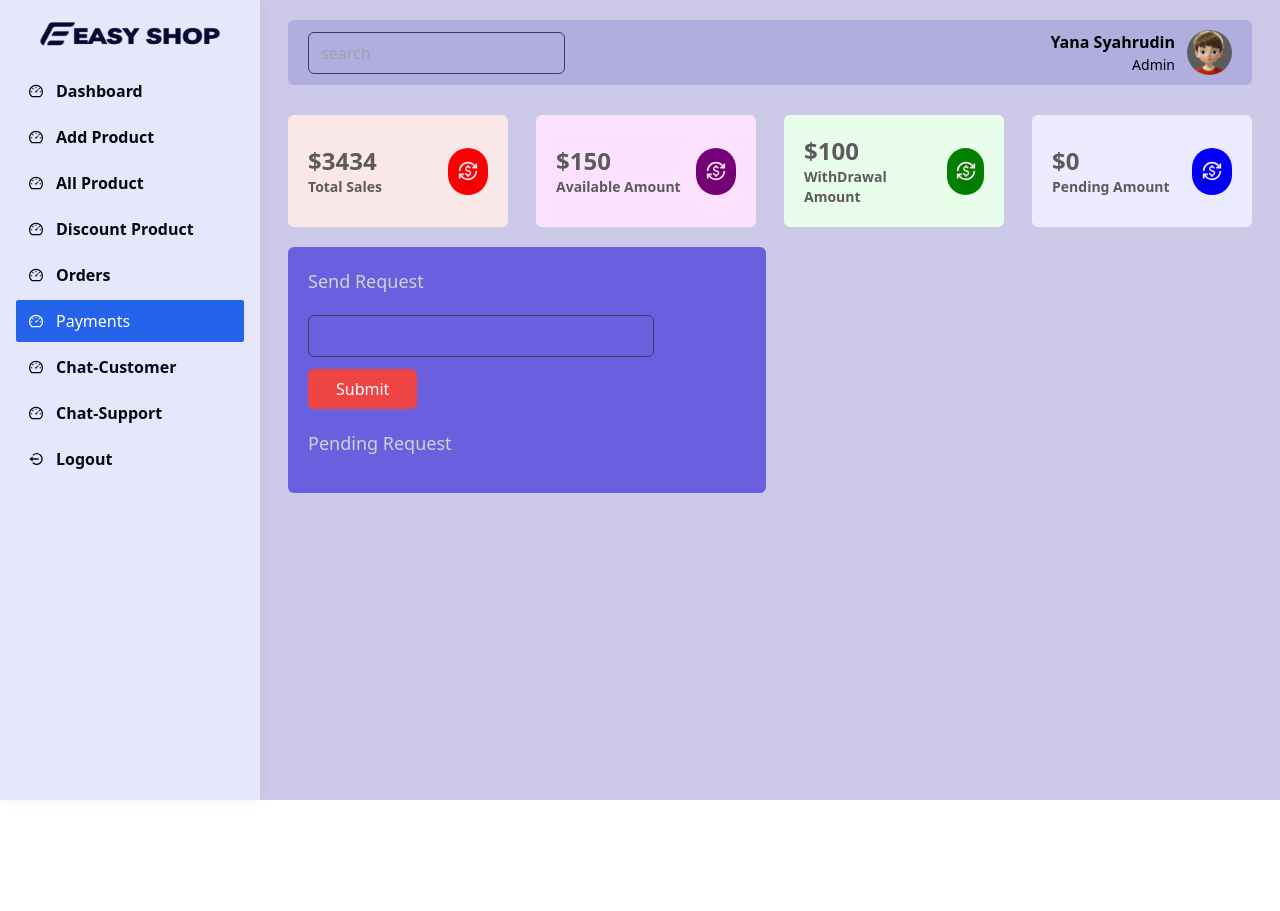
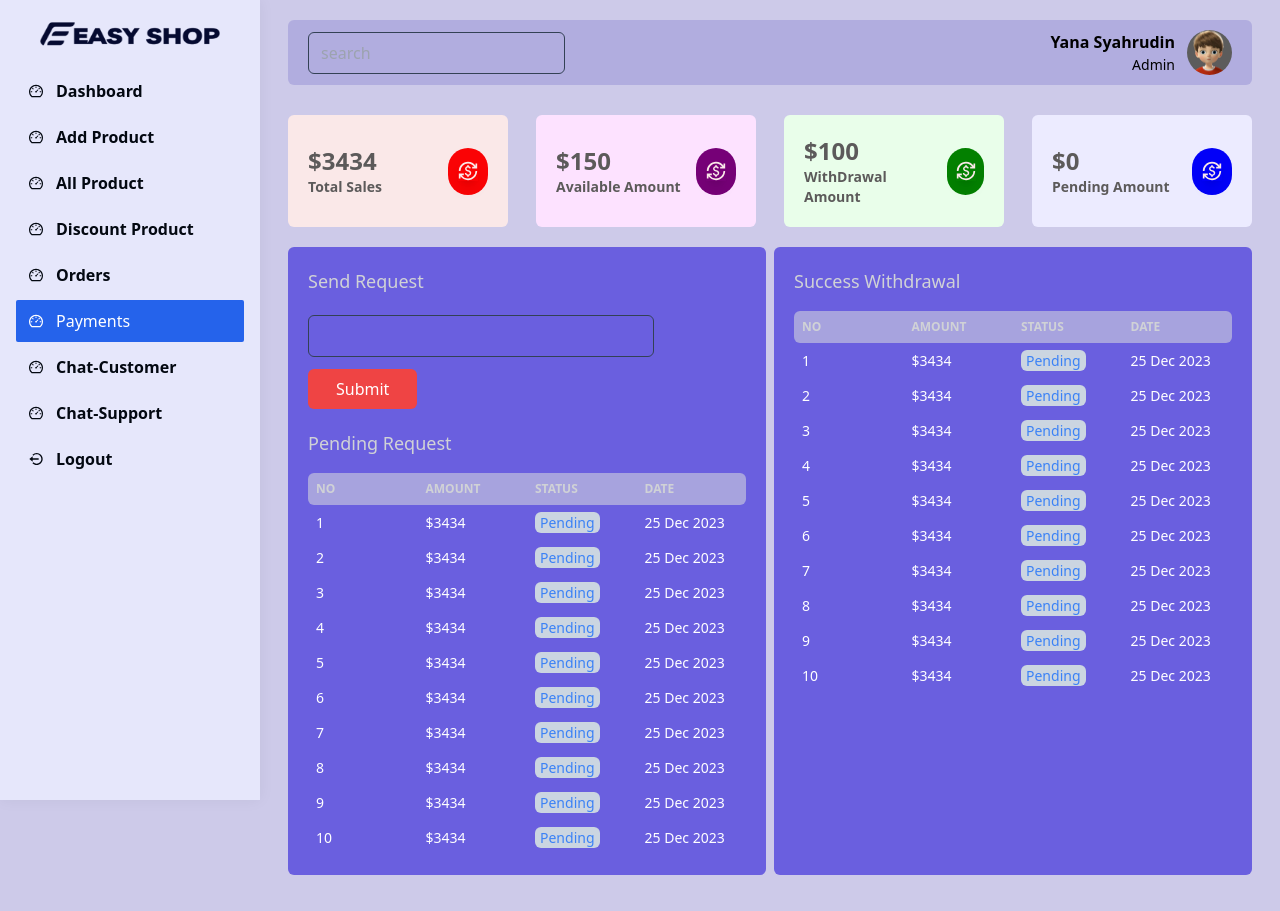
Before and after one commit to yanasyahrudin/ecomm-easyshop-dboard, a React (Create React App) app: page /seller/dashboard/payments in a window 1280 px wide. Before the commit the page ends 800 px from the top, so only its background shows below. Built offline with nearby package versions, Linux system fonts and the light colour scheme.

Commit message:
orders and payments page design part 4

```diff
--- a/src/router/routes/sellerRoutes.js
+++ b/src/router/routes/sellerRoutes.js
@@ -5,7 +5,7 @@ const AddProduct = lazy(()=> import('../../views/seller/AddProduct'))
 const Products = lazy(()=> import('../../views/seller/Products'))
 const DiscountProducts = lazy(()=> import('../../views/seller/DiscountProducts'))
 const Orders = lazy(()=> import('../../views/seller/Orders'))
-const Paymnets = lazy(()=> import('../../views/seller/Paymnets'))
+const Payments = lazy(()=> import('../../views/seller/Payments'))
 
 export const sellerRoutes = [
     {
@@ -40,7 +40,7 @@ export const sellerRoutes = [
     },
     {
         path: '/seller/dashboard/payments',
-        element: <Paymnets/>,
+        element: <Payments/>,
         ability: ['seller']
     },
 ]
--- a/src/views/seller/Paymnets.jsx
+++ b/src/views/seller/Payments.jsx
@@ -1,9 +1,35 @@
 /** @format */
 
-import React from "react";
+import React, { forwardRef } from "react";
 import { MdCurrencyExchange } from "react-icons/md";
+import { FixedSizeList as List } from "react-window";
 
-const Paymnets = () => {
+function handleOnWheel({ deltaY }) {
+  console.log("handleOnWheel", deltaY);
+}
+
+const outerElementType = forwardRef((props, ref) => (
+  <div ref={ref} onWheel={handleOnWheel} {...props} />
+));
+
+const Payments = () => {
+
+  const Row = ({ index, style }) => {
+    return (
+      <div style={style} className="flex text-sm text-white font-medium">
+        <div className="w-[25%] p-2 whitespace-nowrap">{index + 1}</div>
+        <div className="w-[25%] p-2 whitespace-nowrap">$3434</div>
+        <div className="w-[25%] p-2 whitespace-nowrap">
+          <span className="py-[1px] px-[5px] bg-slate-300 text-blue-500 rounded-md text-sm">
+            Pending
+          </span>
+        </div>
+        <div className="w-[25%] p-2 whitespace-nowrap">25 Dec 2023</div>
+
+      </div>
+    );
+  };
+
   return (
     <div className="px-2 md:px-7 py-5 ">
       <div className="w-full grid grid-cols-1 sm-grid-cols-2 md:grid-cols-2 lg:grid-cols-4 gap-7 mb-5">
@@ -68,13 +94,70 @@ const Paymnets = () => {
             </form>
           </div>
 
-          <div >
+          <div>
             <h2 className="text-lg pb-4">Pending Request</h2>
+
+            <div className="w-full overflow-x-auto">
+              <div className="flex bg-[#a7a3de] uppercase text-xs font-bold min-w-[340px] rounded-md">
+                <div className="w-[25%] p-2">No</div>
+                <div className="w-[25%] p-2">Amount</div>
+                <div className="w-[25%] p-2">Status</div>
+                <div className="w-[25%] p-2">Date</div>
+              </div>
+              {
+                <List
+                  style={{ minWidth: "340px" }}
+                  className="List"
+                  height={350}
+                  itemCount={10}
+                  itemSize={35}
+                  outerElementType={outerElementType}
+                >
+                  {Row}
+                </List>
+              }
+            </div>
           </div>
         </div>
+
+
+        <div className="bg-[#6a5fdf] text-[#d0d2d6] rounded-md p-5">
+
+
+          <div>
+            <h2 className="text-lg pb-4">Success Withdrawal</h2>
+
+            <div className="w-full overflow-x-auto">
+              <div className="flex bg-[#a7a3de] uppercase text-xs font-bold min-w-[340px] rounded-md">
+                <div className="w-[25%] p-2">No</div>
+                <div className="w-[25%] p-2">Amount</div>
+                <div className="w-[25%] p-2">Status</div>
+                <div className="w-[25%] p-2">Date</div>
+              </div>
+              {
+                <List
+                  style={{ minWidth: "340px" }}
+                  className="List"
+                  height={350}
+                  itemCount={10}
+                  itemSize={35}
+                  outerElementType={outerElementType}
+                >
+                  {Row}
+                </List>
+              }
+            </div>
+          </div>
+        </div>
+
+
+
+
+
+
       </div>
     </div>
   );
 };
 
-export default Paymnets;
+export default Payments;
```
